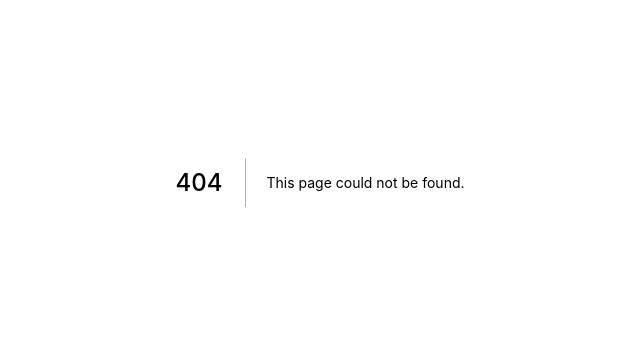
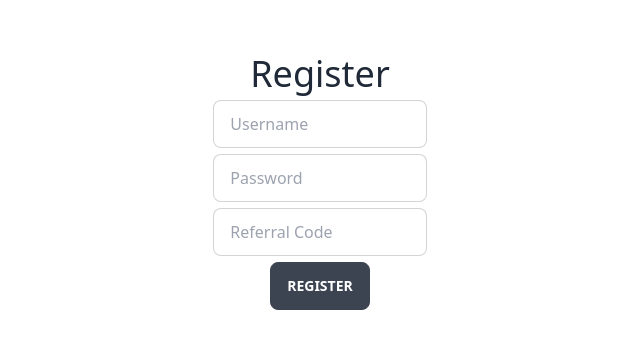
Before and after one commit to briceduke/wardrobe-web, a Next.js app: page /auth/register in a window 1280 px wide. Before the commit this address had no page. Shown: the part 218-566 px from the top of the page, without its empty margins (320-960 px from the left). Built offline with nearby package versions, Linux system fonts and the light colour scheme.

Commit message:
feat(auth): add register functionality

```diff
--- a/src/features/auth/auth.api.ts
+++ b/src/features/auth/auth.api.ts
@@ -2,11 +2,19 @@ import { createApi, fetchBaseQuery } from '@reduxjs/toolkit/query/react';
 
 import { User } from '../../models/User';
 import { LoginPayload } from '../../pages/auth/login';
+import { RegisterPayload } from '../../pages/auth/register';
 
 export const authApi = createApi({
 	reducerPath: "authApi",
 	baseQuery: fetchBaseQuery({ baseUrl: "/api/auth" }),
 	endpoints: (builder) => ({
+		register: builder.mutation<User, RegisterPayload>({
+			query: (registerReq) => ({
+				url: '/register',
+				method: 'POST',
+				body: registerReq,
+			})
+		}),
 		login: builder.mutation<User, LoginPayload>({
 			query: (loginReq) => ({
 				url: "/login",
@@ -26,4 +34,4 @@ export const authApi = createApi({
 	}),
 });
 
-export const { useLoginMutation, useIsAuthQuery, useLogoutMutation } = authApi;
+export const { useLoginMutation, useIsAuthQuery, useLogoutMutation, useRegisterMutation } = authApi;
--- /dev/null
+++ b/src/pages/auth/register.tsx
@@ -0,0 +1,120 @@
+import { Field, Form, Formik, FormikHelpers } from 'formik';
+import { NextPage } from 'next';
+import Router from 'next/router';
+import { useState } from 'react';
+import * as Yup from 'yup';
+
+import { useAppDispatch } from '../../app/hooks';
+import { DefaultLayout } from '../../components/layouts/DefaultLayout';
+import { useRegisterMutation } from '../../features/auth/auth.api';
+import { setAuth } from '../../features/auth/auth.slice';
+import { User } from '../../models/User';
+
+export interface RegisterPayload {
+	username: string;
+	password: string;
+    referralCode: string;
+}
+
+const RegisterSchema = Yup.object().shape({
+	username: Yup.string().min(4, "Username is too short!").required("Required"),
+	password: Yup.string().min(8, "Password is too short!").required("Required"),
+    referralCode: Yup.string().length(8, 'Referral code must be 8 characters!').required('You must be invited to join!')
+});
+
+const RegisterPage: NextPage = () => {
+	const [register] = useRegisterMutation();
+	const dispatch = useAppDispatch();
+
+	const [serverError, setServerError] = useState("");
+
+	return (
+		<DefaultLayout title="Register">
+			<Formik
+				initialValues={{ username: "", password: "", referralCode: '' }}
+				validationSchema={RegisterSchema}
+				onSubmit={(
+					values: RegisterPayload,
+					{ setSubmitting }: FormikHelpers<RegisterPayload>
+				) => {
+					setTimeout(async () => {
+						const res = (await register(values)) as {
+							data?: User;
+							error: { statusCode: number; message: string; error: string };
+						};
+
+						if (res.error) {
+							setServerError("Invalid credentials!");
+						}
+
+						if (res.data) {
+							dispatch(setAuth({ user: res.data }));
+
+							Router.push("/");
+						}
+
+						setSubmitting(false);
+					}, 1000);
+				}}
+			>
+				{({ isSubmitting, errors, touched }) => (
+					<Form className="w-1/6 h-1/3 flex justify-evenly items-center flex-col">
+						<h1 className="text-4xl">Register</h1>
+
+						<div className="w-full">
+							<Field
+								type="text"
+								name="username"
+								className="input input-bordered w-full"
+                                placeholder="Username"
+							/>
+							{errors.username && touched.username ? (
+								<div className="text-error">{errors.username}</div>
+							) : null}
+						</div>
+
+						<div className="w-full">
+							<Field
+								type="password"
+								name="password"
+								className="input input-bordered w-full"
+                                placeholder="Password"
+							/>
+							{errors.password && touched.password ? (
+								<div className="text-error">{errors.password}</div>
+							) : null}
+						</div>
+
+                        <div className="w-full">
+							<Field
+								type="text"
+								name="referralCode"
+								className="input input-bordered w-full"
+                                placeholder="Referral Code"
+							/>
+							{errors.referralCode && touched.referralCode ? (
+								<div className="text-error">{errors.referralCode}</div>
+							) : null}
+						</div>
+
+						<button
+							type="submit"
+							disabled={isSubmitting}
+							className={`btn ${isSubmitting ? "loading" : ""}`}
+						>
+							Register
+						</button>
+
+						{serverError && (
+							<div className="text-error">
+								<p>{serverError}</p>
+							</div>
+						)}
+					</Form>
+				)}
+			</Formik>
+		</DefaultLayout>
+	);
+};
+
+export default RegisterPage;
```
